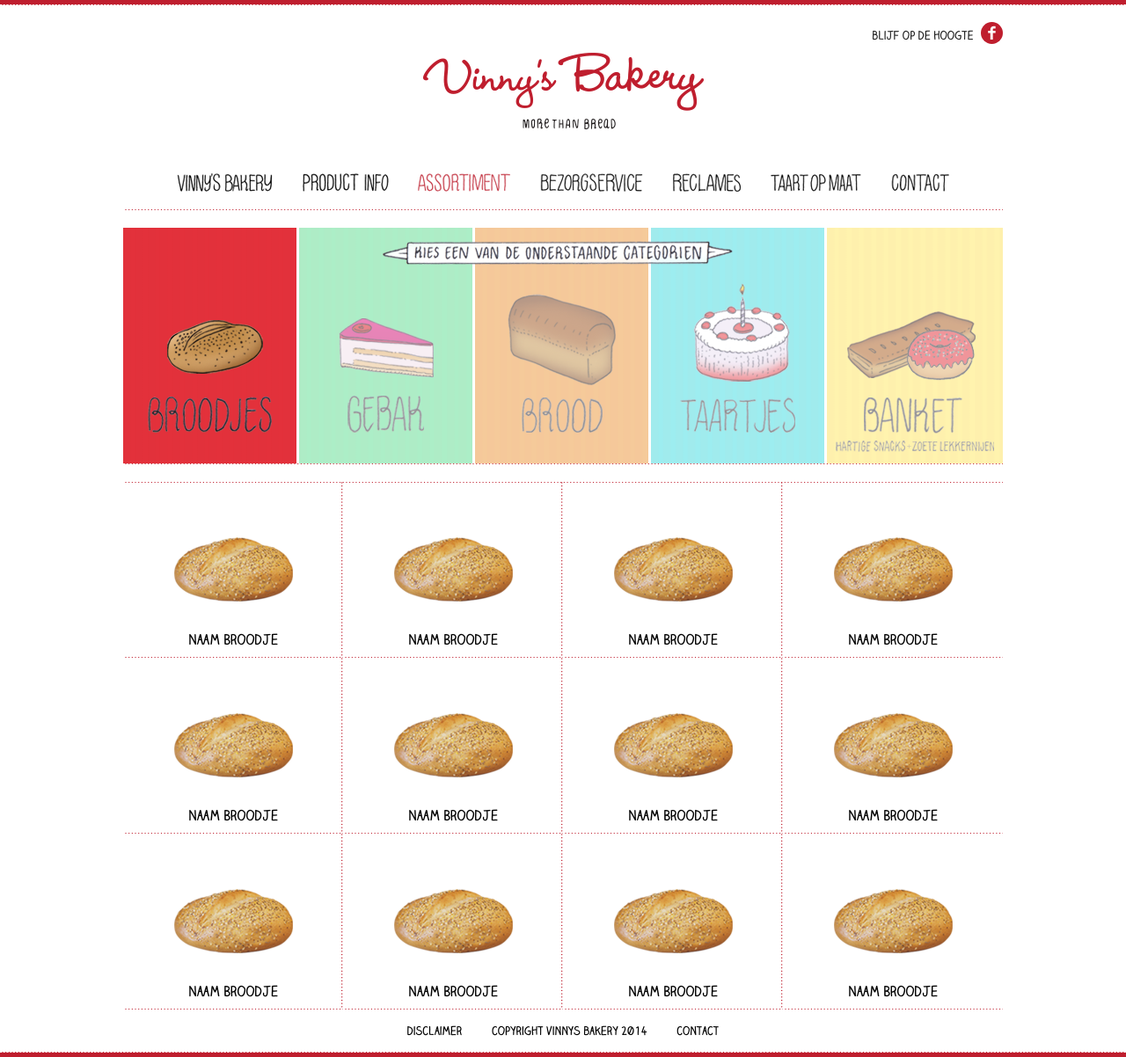
After one commit to mrjor/vinnys_bakery, a PHP site: page /assortiment-overzicht.html in a window 1280 px wide. The commit adds this page. Shown: the whole page at 88% size. Run offline with PHP 8.4, Linux system fonts and the light colour scheme; some libraries are stand-ins or nearby versions.

Commit message:
assortiment-overzicht pagina toegevoegd

```diff
--- /dev/null
+++ b/site/assortiment-overzicht.html
@@ -0,0 +1,263 @@
+<!DOCTYPE html>
+<!--[if lt IE 7]>      <html class="no-js lt-ie9 lt-ie8 lt-ie7"> <![endif]-->
+<!--[if IE 7]>         <html class="no-js lt-ie9 lt-ie8"> <![endif]-->
+<!--[if IE 8]>         <html class="no-js lt-ie9"> <![endif]-->
+<!--[if gt IE 8]><!--> <html class="no-js"> <!--<![endif]-->
+    <head>
+        <meta charset="utf-8">
+        <meta http-equiv="X-UA-Compatible" content="IE=edge,chrome=1">
+        <title></title>
+        <meta name="description" content="">
+        <meta name="viewport" content="width=1000, initial-scale=1">
+
+        <link rel="stylesheet" href="css/normalize.min.css">
+        <link rel="stylesheet" href="css/main.css">
+
+        <!--[if lt IE 9]>
+            <script src="//html5shiv.googlecode.com/svn/trunk/html5.js"></script>
+            <script>window.html5 || document.write('<script src="js/vendor/html5shiv.js"><\/script>')</script>
+        <![endif]-->
+    </head>
+    <body>
+<article class="website-wrapper">
+<!-- HEADER -->
+        <header class="container">
+                <a href="/" class="logo"><img src="img/logo.png" alt=""></a>
+                <nav class="menu">
+                    <ul>
+                        <li><a class="home" href="/">vinny's bakery</a></li>
+                        <li><a class="info" href="product-info.html">product info</a></li>
+                        <li class="active"><a class="assortiment"href="assortiment.html">assortiment</a></li>
+                        <li><a class="bezorgservice" href="bezorgservice.html">bezorgservice</a></li>
+                        <li><a class="reclames" href="reclames.html">reclames</a></li>
+                        <li><a class="taart-op-maat" href="taart-op-maat.html">taartopmaat</a></li>
+                        <li><a class="contact" href="contact.html">contact</a></li>
+                    </ul>
+                </nav>
+
+                 <div class="social">
+                    blijf op de hoogte <a href="#" class="icon-facebook"></a>
+                </div>
+        </header>
+<!-- HEADER -->
+<!-- CONTENT -->
+        <section class="container">
+            <h1 class="title-assortiment"><span class="hide">Assortiment</span></h1>
+            <ul class="assortiment-container">
+                <li class="red first active"><a href="#"><img src="img/ass-broodjes.png" alt="broodjes"></a></li>
+                <li class="green deactive"><a href="#"><img src="img/ass-gebak.png" alt="gebak"></a></li>
+                <li class="orange deactive"><a href="#"><img src="img/ass-brood.png" alt="brood"></a></li>
+                <li class="blue deactive"><a href="#"><img src="img/ass-taartje.png" alt="taartjes"></a></li>
+                <li class="yellow last deactive"><a href="#"><img src="img/ass-banket.png" alt="banket"></a></li>
+            </ul>
+
+            <div class="producten-container">
+                <a class="product-item" href="#">
+                    <span class="product-image" style="background-image:url(img/producten/brood-sm.png)"></span>
+                    <h2>Naam Broodje</h2>
+                    <img class="zoom" src="img/icon-zoom.png" alt="">
+                    <div class="popup-content">
+                        <div class="product-big-image"><img src="img/producten/brood.png" alt=""></div>
+                        <div class="popup-text">
+                            <h2>Naam broodje 2</h2>
+                            <p>informatie</p>
+                        </div>
+                    </div>
+                </a>
+
+                <a class="product-item" href="#">
+                    <span class="product-image" style="background-image:url(img/producten/brood-sm.png)"></span>
+                    <h2>Naam Broodje</h2>
+                    <img class="zoom" src="img/icon-zoom.png" alt="">
+                    <div class="popup-content">
+                        <div class="product-big-image"><img src="img/producten/brood.png" alt=""></div>
+                        <div class="popup-text">
+                            <h2>Naam broodje</h2>
+                            <p>informatie</p>
+                        </div>
+                    </div>
+                </a>
+
+                <a class="product-item" href="#">
+                    <span class="product-image" style="background-image:url(img/producten/brood-sm.png)"></span>
+                    <h2>Naam Broodje</h2>
+                    <img class="zoom" src="img/icon-zoom.png" alt="">
+                    <div class="popup-content">
+                        <div class="product-big-image"><img src="img/producten/brood.png" alt=""></div>
+                        <div class="popup-text">
+                            <h2>Naam broodje</h2>
+                            <p>informatie</p>
+                        </div>
+                    </div>
+                </a>
+
+                <a class="product-item last" href="#">
+                    <span class="product-image" style="background-image:url(img/producten/brood-sm.png)"></span>
+                    <h2>Naam Broodje</h2>
+                    <img class="zoom" src="img/icon-zoom.png" alt="">
+                    <div class="popup-content">
+                        <div class="product-big-image"><img src="img/producten/brood.png" alt=""></div>
+                        <div class="popup-text">
+                            <h2>Naam broodje</h2>
+                            <p>informatie</p>
+                        </div>
+                    </div>
+                </a>
+
+                <a class="product-item" href="#">
+                    <span class="product-image" style="background-image:url(img/producten/brood-sm.png)"></span>
+                    <h2>Naam Broodje</h2>
+                    <img class="zoom" src="img/icon-zoom.png" alt="">
+                    <div class="popup-content">
+                        <div class="product-big-image"><img src="img/producten/brood.png" alt=""></div>
+                        <div class="popup-text">
+                            <h2>Naam broodje</h2>
+                            <p>informatie</p>
+                        </div>
+                    </div>
+                </a>
+
+                <a class="product-item" href="#">
+                    <span class="product-image" style="background-image:url(img/producten/brood-sm.png)"></span>
+                    <h2>Naam Broodje</h2>
+                    <img class="zoom" src="img/icon-zoom.png" alt="">
+                    <div class="popup-content">
+                        <div class="product-big-image"><img src="img/producten/brood.png" alt=""></div>
+                        <div class="popup-text">
+                            <h2>Naam broodje</h2>
+                            <p>informatie</p>
+                        </div>
+                    </div>
+                </a>
+
+                <a class="product-item" href="#">
+                    <span class="product-image" style="background-image:url(img/producten/brood-sm.png)"></span>
+                    <h2>Naam Broodje</h2>
+                    <img class="zoom" src="img/icon-zoom.png" alt="">
+                    <div class="popup-content">
+                        <div class="product-big-image"><img src="img/producten/brood.png" alt=""></div>
+                        <div class="popup-text">
+                            <h2>Naam broodje</h2>
+                            <p>informatie</p>
+                        </div>
+                    </div>
+                </a>
+
+                <a class="product-item last" href="#">
+                    <span class="product-image" style="background-image:url(img/producten/brood-sm.png)"></span>
+                    <h2>Naam Broodje</h2>
+                    <img class="zoom" src="img/icon-zoom.png" alt="">
+                    <div class="popup-content">
+                        <div class="product-big-image"><img src="img/producten/brood.png" alt=""></div>
+                        <div class="popup-text">
+                            <h2>Naam broodje</h2>
+                            <p>informatie</p>
+                        </div>
+                    </div>
+                </a>
+
+                <a class="product-item" href="#">
+                    <span class="product-image" style="background-image:url(img/producten/brood-sm.png)"></span>
+                    <h2>Naam Broodje</h2>
+                    <img class="zoom" src="img/icon-zoom.png" alt="">
+                    <div class="popup-content">
+                        <div class="product-big-image"><img src="img/producten/brood.png" alt=""></div>
+                        <div class="popup-text">
+                            <h2>Naam broodje</h2>
+                            <p>informatie</p>
+                        </div>
+                    </div>
+                </a>
+
+                <a class="product-item" href="#">
+                    <span class="product-image" style="background-image:url(img/producten/brood-sm.png)"></span>
+                    <h2>Naam Broodje</h2>
+                    <img class="zoom" src="img/icon-zoom.png" alt="">
+                    <div class="popup-content">
+                        <div class="product-big-image"><img src="img/producten/brood.png" alt=""></div>
+                        <div class="popup-text">
+                            <h2>Naam broodje</h2>
+                            <p>informatie</p>
+                        </div>
+                    </div>
+                </a>
+
+                <a class="product-item" href="#">
+                    <span class="product-image" style="background-image:url(img/producten/brood-sm.png)"></span>
+                    <h2>Naam Broodje</h2>
+                    <img class="zoom" src="img/icon-zoom.png" alt="">
+                    <div class="popup-content">
+                        <div class="product-big-image"><img src="img/producten/brood.png" alt=""></div>
+                        <div class="popup-text">
+                            <h2>Naam broodje</h2>
+                            <p>informatie</p>
+                        </div>
+                    </div>
+                </a>
+
+                <a class="product-item last" href="#">
+                    <span class="product-image" style="background-image:url(img/producten/brood-sm.png)"></span>
+                    <h2>Naam Broodje</h2>
+                    <img class="zoom" src="img/icon-zoom.png" alt="">
+                    <div class="popup-content">
+                        <div class="product-big-image"><img src="img/producten/brood.png" alt=""></div>
+                        <div class="popup-text">
+                            <h2>Naam broodje</h2>
+                            <p>informatie</p>
+                        </div>
+                    </div>
+                </a>
+
+                <div class="popup-overlay">
+
+                    <div class="popup-container">
+
+                        <img class="popup-close" src="img/info-close.png" alt="">
+
+                        <div class="content-container">
+
+
+
+                        </div>
+
+                    </div>
+
+                </div>
+
+                <div class="clear"></div>
+            </div>
+
+            <div class="clear"></div>
+        </section>
+<!-- CONTENT -->
+<!-- FOOTER -->
+    <footer class="container">
+        <nav>
+            <ul>
+                <li><a href="#">disclaimer</a></li>
+                <li><a href="#">copyright vinnys bakery 2014</a></li>
+                <li><a href="#">contact</a></li>
+            </ul>
+        </nav>
+    </footer>
+<!-- FOOTER -->
+</article>
+
+
+        <script src="//ajax.googleapis.com/ajax/libs/jquery/1.11.0/jquery.min.js"></script>
+        <script>window.jQuery || document.write('<script src="js/vendor/jquery-1.11.0.min.js"><\/script>')</script>
+
+        <script src="js/plugins.js"></script>
+        <script src="js/main.js"></script>
+
+        <!-- Google Analytics: change UA-XXXXX-X to be your site's ID. -->
+        <script>
+            (function(b,o,i,l,e,r){b.GoogleAnalyticsObject=l;b[l]||(b[l]=
+            function(){(b[l].q=b[l].q||[]).push(arguments)});b[l].l=+new Date;
+            e=o.createElement(i);r=o.getElementsByTagName(i)[0];
+            e.src='//www.google-analytics.com/analytics.js';
+            r.parentNode.insertBefore(e,r)}(window,document,'script','ga'));
+            ga('create','UA-XXXXX-X');ga('send','pageview');
+        </script>
+    </body>
+</html>
--- a/site/css/main.css
+++ b/site/css/main.css
@@ -104,8 +104,8 @@
 .green{background-color: #5cdf91}
 .red{background-color: #e3313b}
 .copy-container{width:777px; margin:0 auto; box-sizing:border-box; padding:0 30px;}
-.info-close{position: absolute; top: 20px;right: 20px; cursor: pointer; -webkit-transform:scale(1); -webkit-transition: -webkit-transform 0.2s ease-out; transition: transform 0.2s ease-out;}
-.info-close:hover{-webkit-transform:scale(1.2);}
+.info-close, .popup-close{z-index:2;position: absolute; top: 20px;right: 20px; cursor: pointer; -webkit-transform:scale(1); -webkit-transition: -webkit-transform 0.2s ease-out; transition: transform 0.2s ease-out;}
+.info-close:hover, .popup-close:hover{-webkit-transform:scale(1.2);}
 
 .product-info .item.closed{cursor:pointer;}
 .product-info .item.closed .info-close{visibility: hidden}
@@ -114,13 +114,38 @@
 .product-info .item.closed:hover .arrow{right:-40px;}
 
 .assortiment-container{margin:0 0 20px 0; padding:0; list-style: none;  background:url(../img/dots.png) bottom left repeat-x; height:269px;}
-.assortiment-container li{float:left; display: table; text-align: center; width:197px; margin-left:3px; height:268px; background-image: url(../img/info-bg.png);}
-.assortiment-container li a{display: table-cell; width:100%; height: 100%; vertical-align: bottom;}
+.assortiment-container li{-webkit-transition: all 0.2s ease-out;
+-o-transition: all 0.2s ease-out;
+transition: all 0.2s ease-out;float:left; position: relative; top:0; display: table; text-align: center; width:197px; margin-left:3px; height:268px; background-image: url(../img/info-bg.png);}
+.assortiment-container li a{ display: table-cell; width:100%; height: 100%; vertical-align: bottom;}
+.assortiment-container li:hover{top:-10px;}
 .assortiment-container li a img{margin-bottom:35px;}
 .assortiment-container li.last img{margin-bottom: 13px;}
 .assortiment-container li.first{margin-left:0;}
 .assortiment-container li.last{width:200px;}
-.title-assortiment{width:398px; height:27px; display: block; background:url(../img/ass-kies.png) no-repeat top left; position: absolute; top:15px; left:295px; margin:0;}
+.assortiment-container .deactive{opacity:0.5;}
+.assortiment-container .deactive:hover{opacity: 1}
+.title-assortiment{z-index:1; width:398px; height:27px; display: block; background:url(../img/ass-kies.png) no-repeat top left; position: absolute; top:15px; left:295px; margin:0;}
+
+.producten-container{background:url(../img/dots.png) top left repeat-x; width:100%;}
+.product-item{text-decoration:none; color:#000; position:relative;height:200px; display: block; float: left; width:25%; text-align: center; background:url(../img/dots-v.png) top right repeat-y, url(../img/dots.png) left bottom repeat-x}
+.product-item .zoom{display:none; position: absolute; top: 10px; right: 10px;}
+.product-item:hover .zoom{display:block;}
+.product-item .product-image{display: block; position: absolute; top: 0;left: 0;background-position:center center; background-repeat: no-repeat; width:100%; height: 100%;}
+.product-item h2{-webkit-transition: all 0.2s ease-out;
+-o-transition: all 0.2s ease-out;
+transition: all 0.2s ease-out;font-size:1.2em; position:absolute; left: 0; bottom: 10px; margin: 0; text-align: center; width:100%;}
+.product-item.last{background:url(../img/dots.png) bottom left repeat-x;}
+.product-item .popup-content{display:none;}
+.product-item:hover h2{bottom:0px; background:rgba(0,0,0,0.3); color:#fff; padding:10px 0;}
+
+.popup-overlay{display:none; position:fixed; top: 0;left: 0; width:100%; height: 100%; z-index: 10}
+.popup-container{box-shadow:0 0 40px rgba(0,0,0,0.5); background:#e4ebf1 url(../img/info-bg.png); width:550px; height: 550px; margin:80px auto 0 auto;}
+.popup-container .content-container{display: table; height: 100%; width: 100%;}
+.popup-container .content-container .product-big-image{width: 100%; height: 100%; display: table-cell; text-align: center; vertical-align: middle}
+.popup-container .content-container .popup-text{position:absolute; text-align: center; bottom: 15px; left: 0; width: 100%;}
+.popup-container .content-container .popup-text h2{margin:0;}
+.popup-container .content-container .popup-text p{margin:0;}
 
 .extra-container{height:97px;margin:0; padding: 0; list-style: none; background:url(../img/dots.png) top left repeat-x,url(../img/dots.png) bottom left repeat-x; }
 .extra-container li{float:left; width:25%; height:100%; text-align: center; display: table; background:url(../img/dots-v.png) top right repeat-y }
--- a/site/js/main.js
+++ b/site/js/main.js
@@ -16,3 +16,19 @@
 	$(this).parent().addClass('closed');
 	$(this).parent().find('.info').height(0)
 });
+
+
+$('.product-item').on('click',function(e){
+	e.preventDefault();
+	var content = $(this).find('.popup-content').html();
+
+	$('.popup-overlay').find('.content-container').html(content);
+	$('.popup-overlay').fadeIn();
+
+
+});
+
+$('.popup-close, .popup-overlay').on('click', function(e){
+	e.stopPropagation();
+	$('.popup-overlay').fadeOut();
+})
```
Also changed, not shown: site/assortiment.html (+5 -5 lines), site/img/ass-kies.png, site/img/producten/brood-sm.png (added), site/img/producten/brood.png (added), site/img/producten/broodje.png (deleted).
